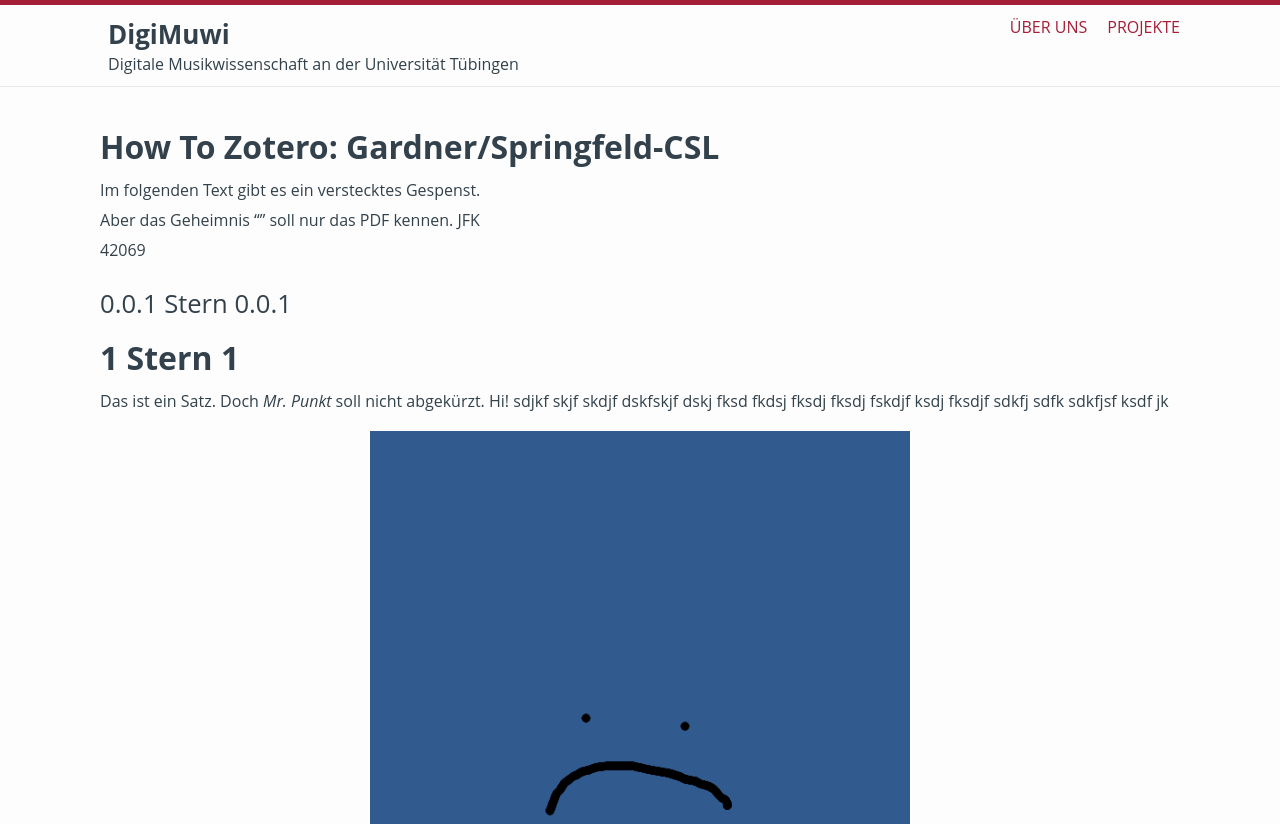
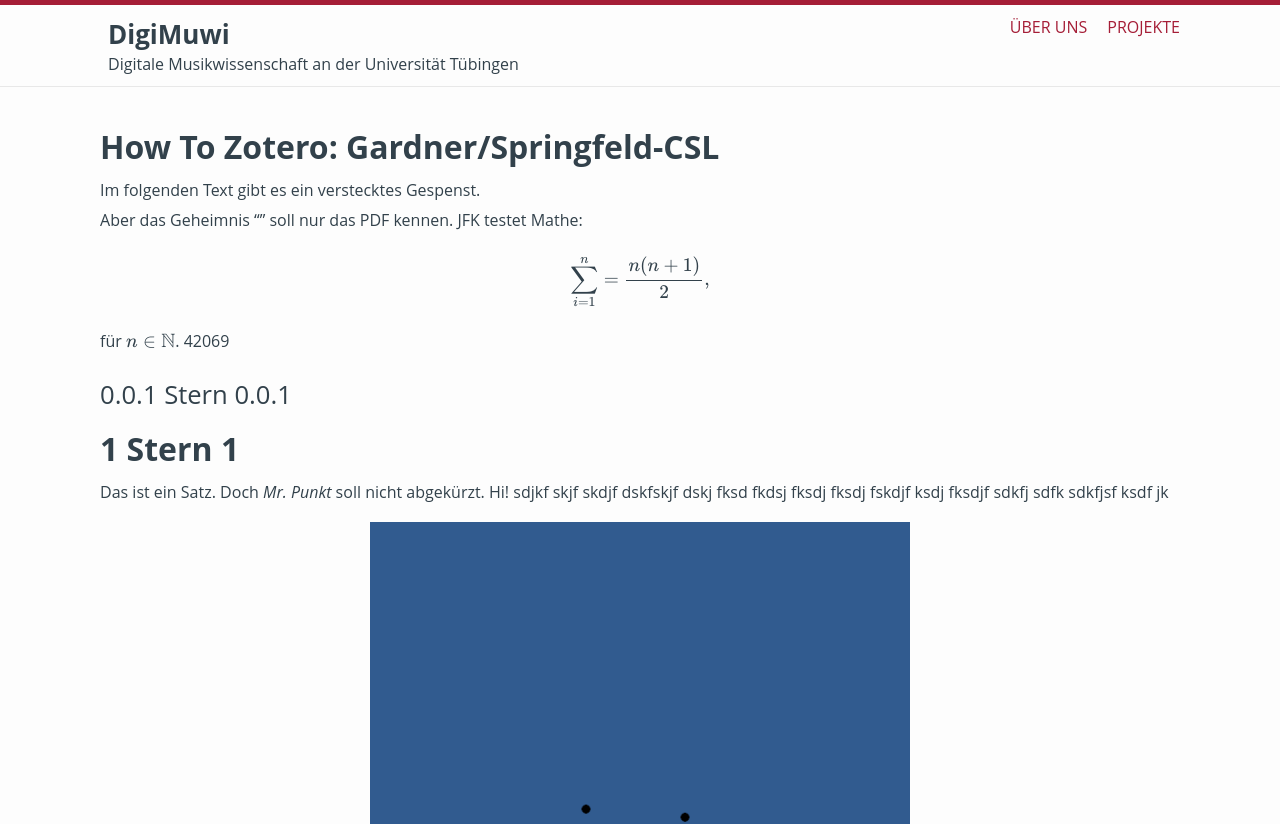
Before and after one commit to digimuwi/MWA_csl, a plain HTML site: page docs/mwa_csl_guide/mwa_csl_guide.html in a window 1280 px wide. Shown: the top 824 px of the page. Drawn offline with nearby package versions, Linux system fonts and the light colour scheme.

Commit message:
added mathjax support for html

```diff
--- a/docs/mwa_csl_guide/mwa_csl_guide.html
+++ b/docs/mwa_csl_guide/mwa_csl_guide.html
@@ -24,6 +24,7 @@ Gardner/Springfeld-CSL">
 <link type="application/atom+xml" rel="alternate" href="https://www.digimuwi.uni-tuebingen.de/start/feed.xml" title="DigiMuwi">
 <link rel="stylesheet" href="main.css">
 <script src="slideshow.js"></script>
+<script id="MathJax-script" async src="https://cdn.jsdelivr.net/npm/mathjax@3/es5/tex-mml-chtml.js"></script>
 </head>
 <body>
 <header class="site-header" role="banner">
@@ -45,8 +46,9 @@ Gardner/Springfeld-CSL">
 <div class="wrapper">
 <h1>How To Zotero: Gardner/Springfeld-CSL</h1>
 <p>Im folgenden Text gibt es ein verstecktes Gespenst.<br />
-Aber das Geheimnis “” soll nur das PDF kennen. JFK<br />
-42069</p>
+Aber das Geheimnis “” soll nur das PDF kennen. JFK testet Mathe: <span
+class="math display">\[\sum_{i=1}^n=\frac{n(n+1)}{2},\]</span> für <span
+class="math inline">\(n\in\mathbb{N}\)</span>. 42069</p>
 <h3 data-number="0.0.1" id="stern-0.0.1"><span
 class="header-section-number">0.0.1</span> Stern 0.0.1</h3>
 <h1 data-number="1" id="stern-1"><span
```
Also changed, not shown: docs/mwa_csl_guide/template.html (+1 -0 lines), 3 other files.
